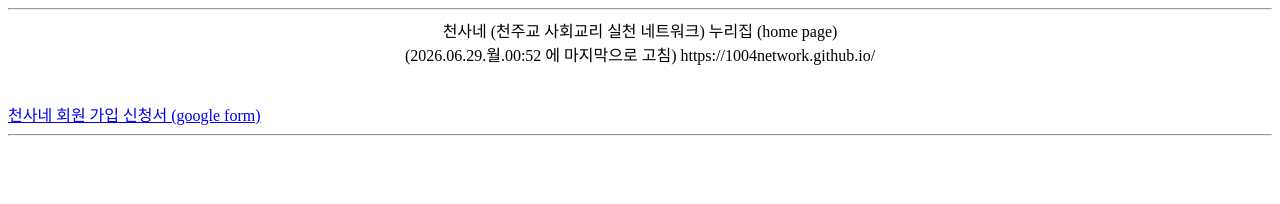
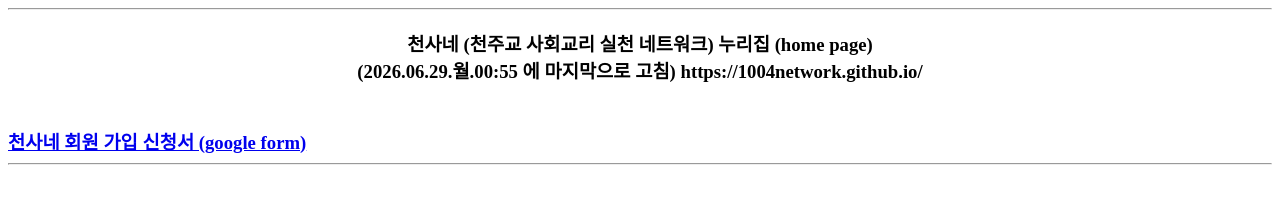
Before and after one commit to 1004network/1004network.github.io, a plain HTML site: page index.html in a window 1280 px wide. Drawn offline with Linux system fonts and the light colour scheme.

Commit message:
Update last modified timestamp and add heading

```diff
--- a/index.html
+++ b/index.html
@@ -1,11 +1,13 @@
 <hr>
+<h3>
 <center>
 천사네 (천주교 사회교리 실천 네트워크) 누리집 (home page) <br>
-(2026.06.29.월.00:52 에 마지막으로 고침)
+(2026.06.29.월.00:55 에 마지막으로 고침)
 https://1004network.github.io/
-</center>
+ </center>
 
 <br><br>
 <a href="https://forms.gle/JK2vnTMgjFAXgjhQ9" target="_blank" rel="noopener noreferrer">
    천사네 회원 가입 신청서 (google form) </a>
 <hr>
+</h3>
```
